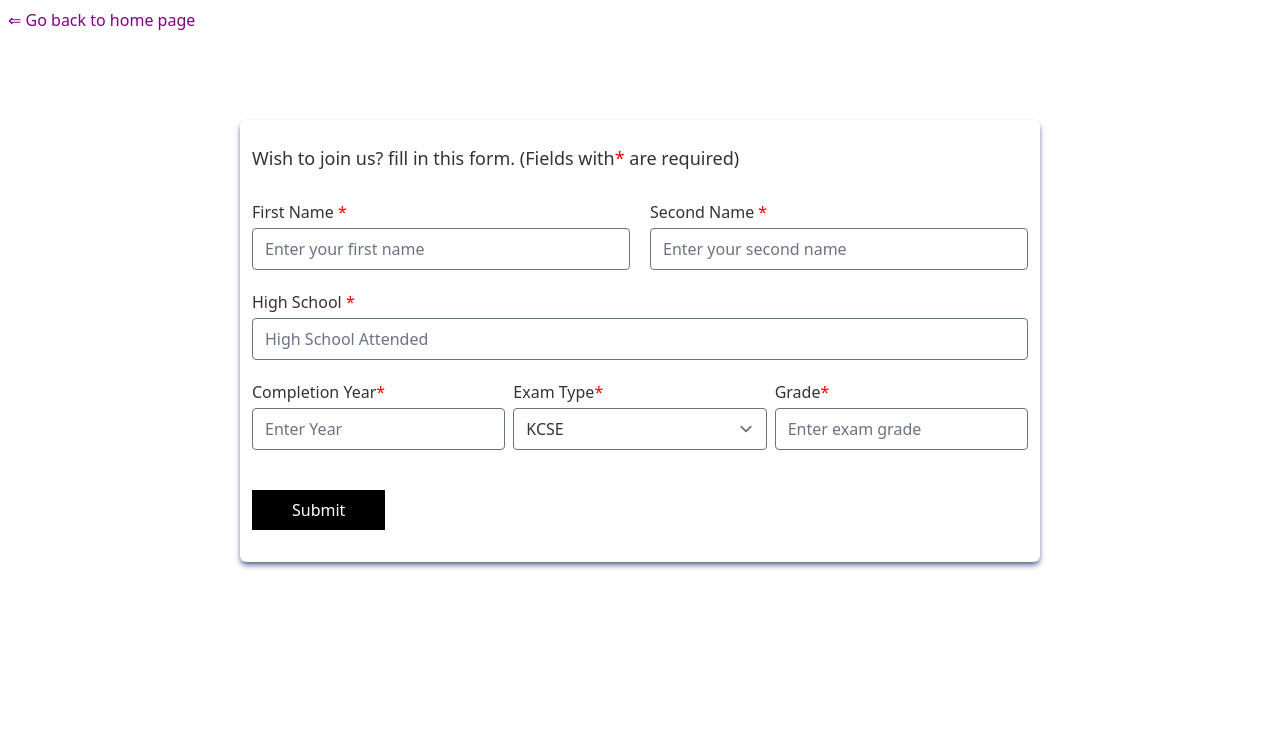
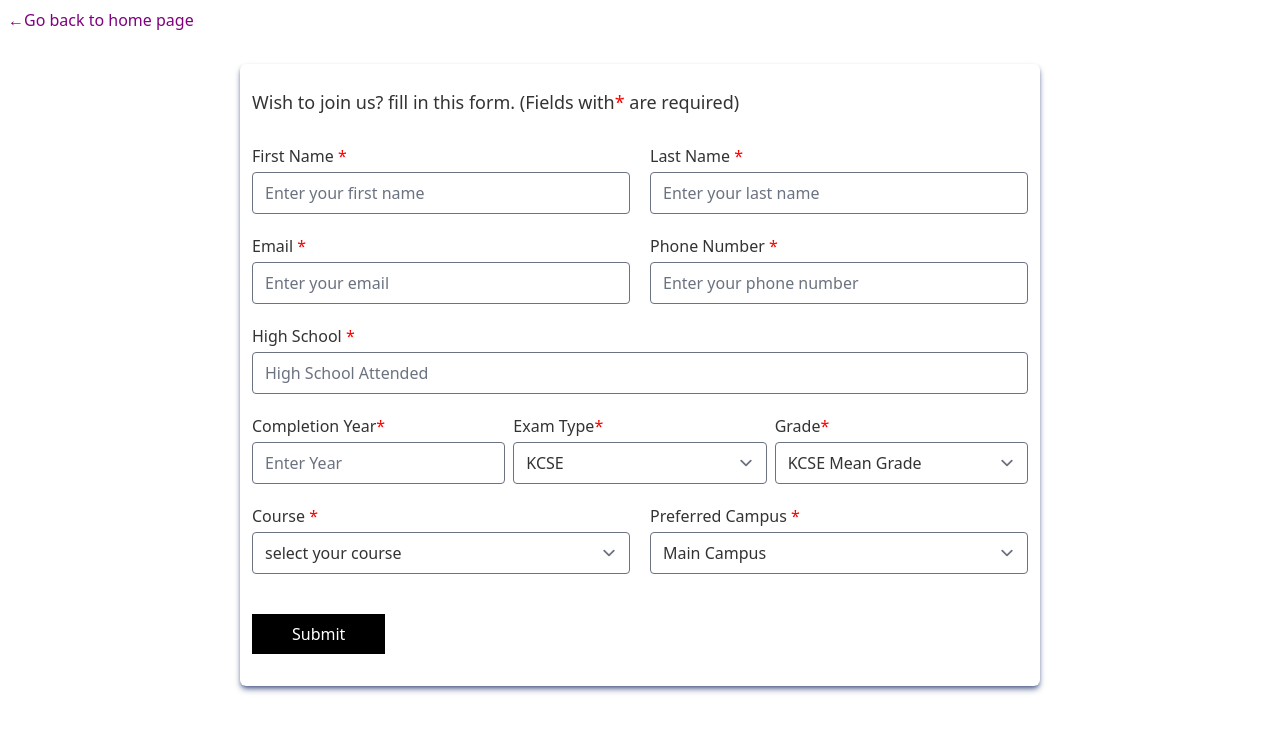
Before and after one commit to bilsim-code/Wesbil-University, a React (Vite) app in the folder frontend/: page /join-us in a window 1280 px wide. Shown: the top 732 px of the page. Built offline with nearby package versions, Linux system fonts and the light colour scheme.

Commit message:
join-us-form

```diff
--- a/frontend/src/Pages/JoinUs.jsx
+++ b/frontend/src/Pages/JoinUs.jsx
@@ -4,8 +4,11 @@ const JoinUs = () => {
   const navigate = useNavigate();
   return (
     <>
-    <button onClick={() => navigate("/")} className="p-2 text-purple"> <span>&lArr;</span> Go back to home page</button>
-    <form className="max-w-[90%] w-[800px] mx-auto mt-20 mb-10 shadow-md shadow-blue-shade-fade rounded-md p-3 text-almost-black">
+      <button onClick={() => navigate("/")} className="p-2 text-purple flex ">
+        {" "}
+        <span>&#8592;</span> Go back to home page
+      </button>
+      <form className="max-w-[90%] w-[800px] mx-auto mt-6 mb-10 shadow-md shadow-blue-shade-fade rounded-md p-3 text-almost-black">
         <h2 className="font-medium text-lg pt-3 pb-7">
           Wish to join us? fill in this form. (Fields with
           <span className="text-red">*</span> are required)
@@ -24,16 +27,45 @@ const JoinUs = () => {
             />
           </div>
           <div className="flex flex-col gap-1 w-full">
-          <label htmlFor="secondName">
-            <span>Second Name</span> <span className="text-red">*</span>
+            <label htmlFor="lastName">
+              <span>Last Name</span> <span className="text-red">*</span>
             </label>
             <input
               type="text"
-            name="secondName"
-            id="secondName"
-            placeholder="Enter your second name"
+              name="lastName"
+              id="lastName"
+              placeholder="Enter your last name"
               className="form-input rounded"
             />
+          </div>
+        </div>
+        {/* email and phone number */}
+        <div className="grid grid-cols-2 max-430px:grid-cols-1 items-center mb-5 gap-5">
+          <div className="flex flex-col gap-1 w-full">
+            <label htmlFor="email">
+              <span>Email</span> <span className="text-red">*</span>
+            </label>
+            <input
+              type="email"
+              name="email"
+              id="email"
+              placeholder="Enter your email"
+              className="form-input rounded"
+            />
+          </div>
+          <div className="flex flex-col gap-1 w-full">
+            <label htmlFor="phone">
+              <span>Phone Number</span> <span className="text-red">*</span>
+            </label>
+            <div>
+              <input
+                type="text"
+                name="phone"
+                id="phone"
+                placeholder="Enter your phone number"
+                className="form-input rounded w-full"
+              />
+            </div>
           </div>
         </div>
 
@@ -51,29 +83,92 @@ const JoinUs = () => {
         </div>
         <div className="grid grid-cols-3 max-480px:grid-cols-2 max-308:grid-cols-1 items-center mb-5 gap-2">
           <div className="flex flex-col gap-1 w-full">
-          <label htmlFor="year"><span >Completion Year</span><span className="text-red">*</span></label>
-          <input type="number" name="year" id="year" placeholder="Enter Year" className="form-input rounded" />
+            <label htmlFor="year">
+              <span>Completion Year</span>
+              <span className="text-red">*</span>
+            </label>
+            <input
+              type="number"
+              name="year"
+              id="year"
+              placeholder="Enter Year"
+              className="form-input rounded"
+            />
           </div>
           <div className="flex flex-col gap-1 w-full">
-          <label htmlFor="exam"><span>Exam Type</span><span className="text-red">*</span></label>
+            <label htmlFor="exam">
+              <span>Exam Type</span>
+              <span className="text-red">*</span>
+            </label>
             <select name="exam" id="exam" className="form-select rounded">
               <option value="kcse">KCSE</option>
               <option value="other">other</option>
             </select>
           </div>
           <div className="flex flex-col gap-1 w-full">
-          <label htmlFor="grade"><span></span>Grade<span className="text-red">*</span></label>
+            <label htmlFor="grade">
+              <span></span>Grade<span className="text-red">*</span>
+            </label>
             {/* make it uppercase */}
-          <input
-            type="text"
-            name="grade"
-            id="grade"
-            placeholder="Enter exam grade"
-            className="form-input rounded"
-          />
+            <select name="grade" id="grade" className="form-input rounded">
+              <option value="Grade">KCSE Mean Grade</option>
+              <option value="A">A</option>
+              <option value="A">A-</option>
+              <option value="A">B+</option>
+              <option value="A">B</option>
+              <option value="A">B-</option>
+              <option value="A">C+</option>
+              <option value="A">C</option>
+              <option value="A">C-</option>
+              <option value="A">D+</option>
+              <option value="A">D</option>
+              <option value="A">D-</option>
+            </select>
           </div>
         </div>
-      <button className="bg-black text-white py-2 px-10 my-5 font-medium">Submit</button>
+
+        {/* course and campus */}
+        <div className="grid grid-cols-2 max-430px:grid-cols-1 items-center mb-5 gap-5">
+          <div className="flex flex-col gap-1 w-full">
+            <label htmlFor="course">
+              <span>Course</span> <span className="text-red">*</span>
+            </label>
+            <select
+              name="firstName"
+              id="firstName"
+              className="form-input rounded"
+            >
+              <option value="">select your course</option>
+              <option value="">Lorem.</option>
+              <option value="">Dolore?</option>
+              <option value="">Consequuntur.</option>
+              <option value="">Sapiente!</option>
+              <option value="">Provident?</option>
+              <option value="">Deleniti?</option>
+              <option value="">In.</option>
+              <option value="">Officiis.</option>
+              <option value="">Optio?</option>
+              <option value="">Aspernatur!</option>
+            </select>
+          </div>
+          <div className="flex flex-col gap-1 w-full">
+            <label htmlFor="campus">
+              <span>Preferred Campus</span> <span className="text-red">*</span>
+            </label>
+            <select
+              name="campus"
+              id="campus"
+              className="form-input rounded"
+            >
+              <option value="Main">Main Campus</option>
+              <option value="other">alt campus</option>
+            </select>
+          </div>
+        </div>
+
+        <button className="bg-black text-white py-2 px-10 my-5 font-medium">
+          Submit
+        </button>
       </form>
     </>
   );
```
Lines whose indentation alone changed are shown as unchanged.
